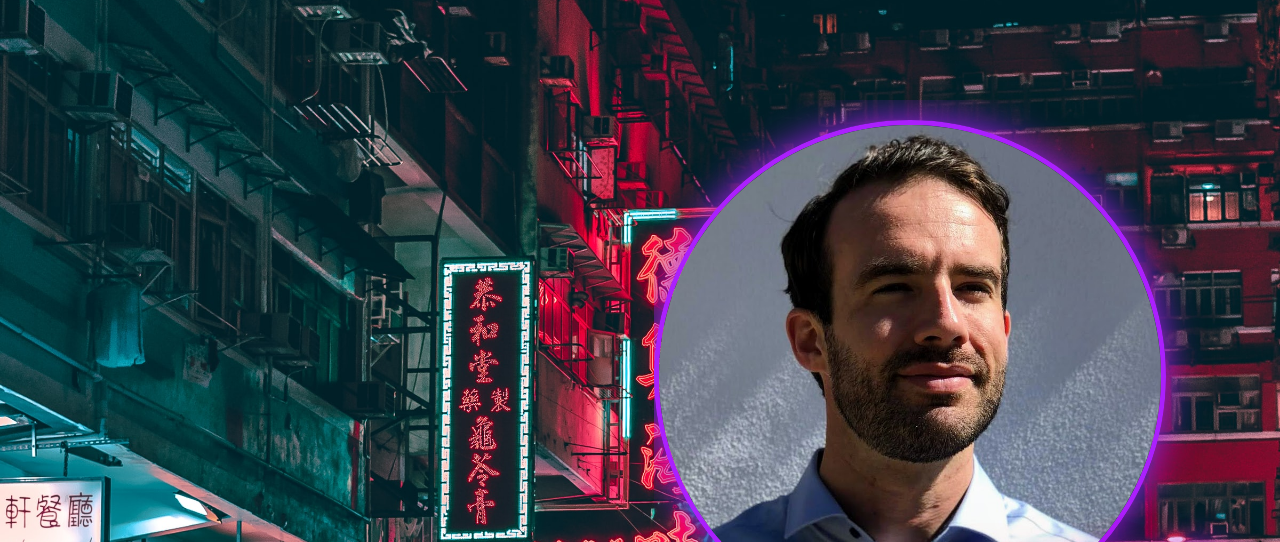
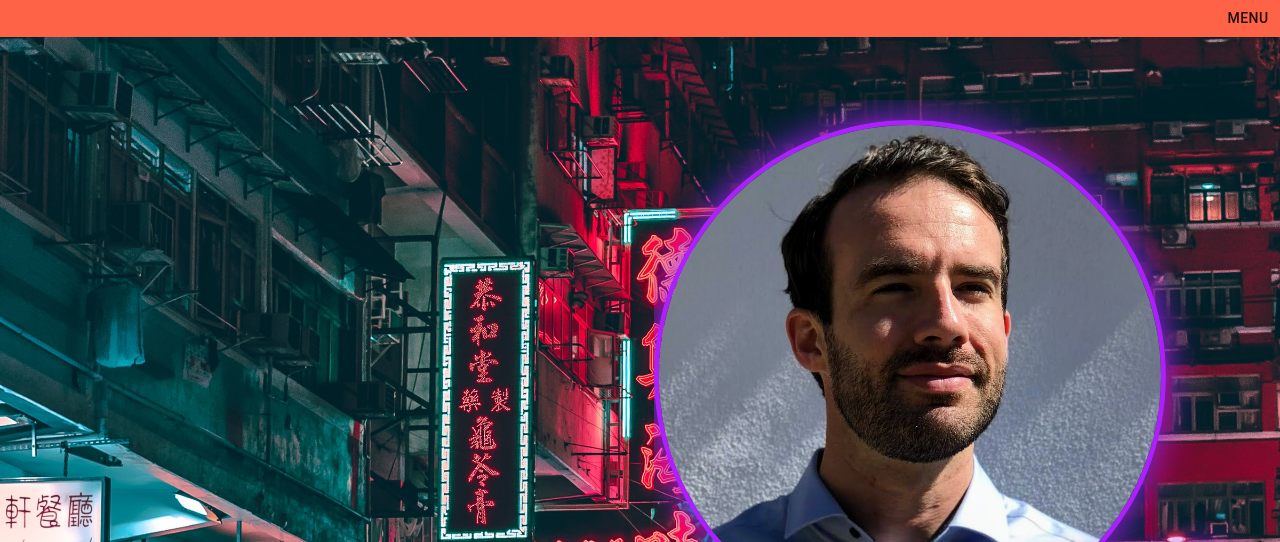
Before and after one commit to deanmchugh/portfolioSite, a Gatsby site: page / in a window 1280 px wide. Shown: the top 542 px of the page. Built offline with nearby package versions, Linux system fonts and the light colour scheme; Gatsby itself is replaced by a stand-in of ours; a web font is replaced by a local one.

Commit message:
ADD: menu position absolute

```diff
--- a/src/components/layout.tsx
+++ b/src/components/layout.tsx
@@ -1,6 +1,6 @@
 import React, { ReactElement } from "react"
 
-import Header from "./header"
+import Menu from "./menu"
 
 type Props = {
   children: ReactElement
@@ -9,7 +9,9 @@ type Props = {
 const Layout = ({ children }: Props): ReactElement => {
   return (
       <div className={`layout`}>
-        {/* <Header /> */}
+        <div className={'header'}>
+          <Menu />
+        </div>
         <main>{children}</main>
       </div>
   )
--- a/src/components/header.tsx
+++ b/src/components/menu.tsx
@@ -2,8 +2,9 @@ import React, { ReactElement, useState, useCallback } from "react"
 import { Button } from '@material-ui/core'
 
 import LinkButton from './linkButton'
+import './styles.css'
 
-const Header = (): ReactElement => {
+const Menu = (): ReactElement => {
   const [visible, setVisible] = useState<string>('none')
 
   const handleShowMenu = useCallback(() => {
@@ -11,8 +12,9 @@ const Header = (): ReactElement => {
   }, [visible, setVisible])
 
   return (
-    <header>
+    <div>
       <div
+        className={'menu'}
         style={{display: visible}}
       >
         <LinkButton label={'home'} link={'/'} />
@@ -23,8 +25,8 @@ const Header = (): ReactElement => {
       <Button
         onClick={() => handleShowMenu()}
       >Menu</Button>
-    </header>
+    </div>
   )
 }
 
-export default Header
+export default Menu
--- a/src/components/styles.css
+++ b/src/components/styles.css
@@ -10,6 +10,20 @@ html, body {
 
 .layout {
     height: 100vh;
+}
+
+.header {
+    position: absolute;
+    display: flex;
+    justify-content: flex-end;
+    width: 100vw;
+    background-color: tomato;
+    z-index: 1;
+}
+
+.menu {
+    display: flex;
+    flex-direction: column;
 }
 
 .headshotImage {
```
